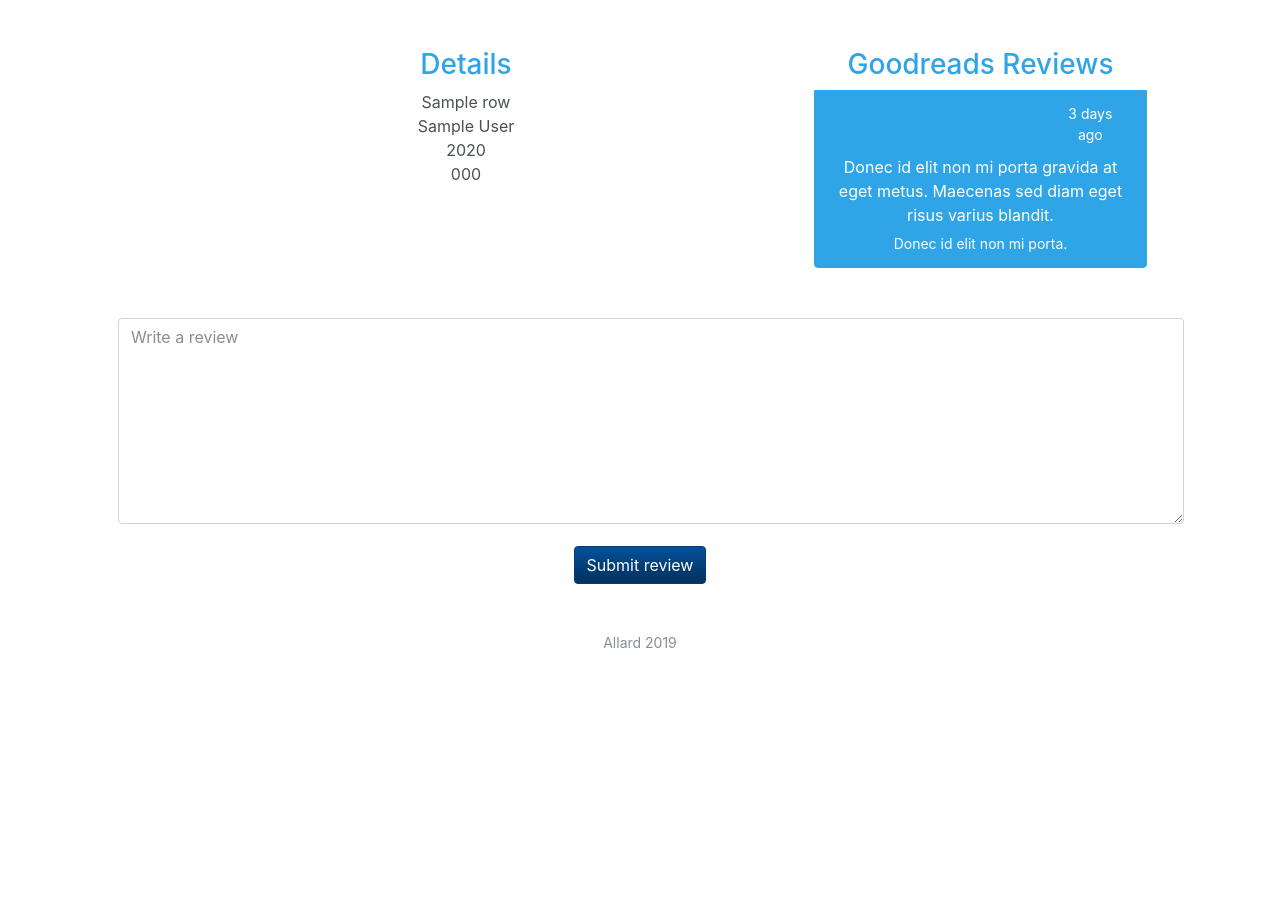
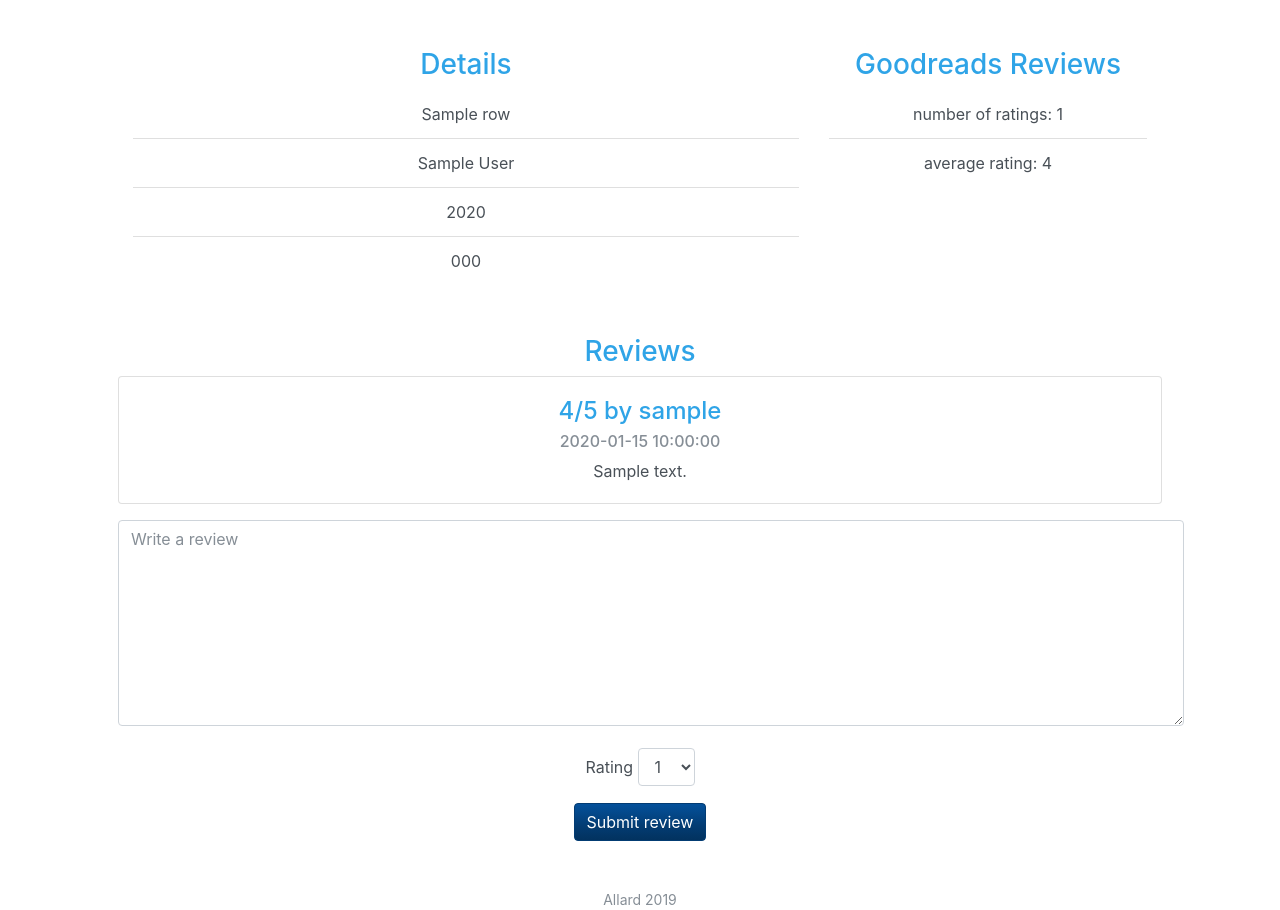
Before and after one commit to AllardQuek/Books-CS50W-P1, a Flask app: template templates/bookpage.html in a window 1280 px wide. Shown: the part 56-966 px from the top of the page. Before the commit the page ends 704 px from the top, so only its background shows below. Run offline with Flask 2, Linux system fonts and the light colour scheme; the template is opened without the code that fills it: most values are stand-ins (such as "Sample title", 1, 10 or a date in 2020); some libraries are stand-ins or nearby versions.

Commit message:
finished /bookpage and /submitreview routes

```diff
--- a/application.py
+++ b/application.py
@@ -1,5 +1,6 @@
 import os
 import requests
+import datetime
 
 from flask import Flask, session, render_template, request, redirect, flash
 from flask_session import Session
@@ -33,7 +34,6 @@ def register():
     if request.method == "POST":
         username = request.form.get("username")
         password = request.form.get("password")
-
 
         # Does db.execute fetchall return a list of strings? It returns [('Apple',), ('Allard',)] which is a LIST of 0 or more dict objects, which are keys and values representing a table’s fields and cells, respectively.
         # type of result is <class 'sqlalchemy.engine.result.RowProxy'>, which cannot be compared to string returned via request.form.get
@@ -127,28 +127,45 @@ def bookpage(isbn):
     row = db.execute("SELECT * FROM books WHERE isbn = :isbn", {"isbn": isbn}).fetchone()
     if row is None:
         return render_template("error.html", message="No such book!"), 400
-    print(row)
 
-    reviews = db.execute("SELECT review FROM reviews WHERE title = :title", {"title": title }).fetchall()
-    print(reviews)
+    reviews = db.execute("SELECT review, username, datetime, rating FROM reviews WHERE isbn = :isbn", {"isbn": isbn }).fetchall()
 
-    # Goodreads reviews (using API?)
+    # Goodreads reviews data using API
+    res = requests.get("https://www.goodreads.com/book/review_counts.json", params={"key": "rp5fatbknRT7djHIMLasw", "isbns": isbn})
+    ratings_count = res.json()['books'][0]['work_ratings_count']
+    average_rating = res.json()['books'][0]['average_rating']
 
-    # Submit review
-    return render_template("bookpage.html", row=row)
 
-@app.route("/submitreview", methods=["POST"])
-def submitreview():
+    return render_template("bookpage.html", row=row, reviews=reviews, ratings_count=ratings_count, average_rating=average_rating)
+
+@app.route("/bookpage/<isbn>/submitreview", methods=["POST"])
+def submitreview(isbn):
+
+    # fetchone is important lest ResultProxy object returned instead of RowProxy which has attribute title
+    user = db.execute("SELECT username FROM users WHERE id = :id", {"id": session["user_id"]}).fetchone()
+    book = db.execute("SELECT title FROM books WHERE isbn = :isbn", {"isbn": isbn}).fetchone()
+
+    # Check if user has already submitted a review
+    if db.execute("SELECT review FROM reviews WHERE title = :title AND username = :username", {"title": book.title, "username": user.username}).rowcount >= 1:
+        return render_template("error.html", message="Sorry, you may only submit one review!")
 
     try:
         review = request.form.get("review")
+        rating = int(request.form.get("rating"))
     except:
         return render_template("error.html", message="No review!")
 
-    return redirect("/bookpage")
+    db.execute("INSERT INTO reviews (isbn, title, review, username, datetime, rating) VALUES (:isbn, :title, :review, :username, to_char(current_timestamp, 'DD-MM-YYYY HH12:MI:SS'), :rating)", {"isbn": isbn, "title": book.title, "review": review, "username":user.username, "rating": rating})
+    db.commit()
+
+    return redirect(f"/bookpage/{isbn}")
 
 
 @app.route("/api/<int:isbn>")
 def api(isbn):
-    res = requests.get("https://www.goodreads.com/book/review_counts.json", params={"key": "KEY", "isbns": "9781632168146"})
-    print(res.json())
+
+    res = requests.get("https://www.goodreads.com/book/review_counts.json", params={"key": "rp5fatbknRT7djHIMLasw", "isbns": isbn})
+    if not res:
+        return render_template("error.html", message="isbn number does not exist!"), 404
+
+    return render_template("api.html", res=res.json())
--- /dev/null
+++ b/templates/api.html
@@ -0,0 +1 @@
+{{ res }}
--- a/templates/bookpage.html
+++ b/templates/bookpage.html
@@ -3,33 +3,57 @@
 {% block main %}
     <div class="col-8 float-left">
         <h3>Details</h3>
-        <ul>
-            <li>{{ row.title }}</li>
-            <li>{{ row["author"] }}</li>
-            <li>{{ row["year"] }}</li>
-            <li>{{ row["isbn"] }}</li>
+        <ul class="list-group list-group-flush">
+            <li class="list-group-item">{{ row.title }}</li>
+            <li class="list-group-item">{{ row.author }}</li>
+            <li class="list-group-item">{{ row.year }}</li>
+            <li class="list-group-item">{{ row.isbn }}</li>
         </ul>
     </div>
 
-    <div class="list-group col-4 float-right">
+    <div class="col-4 float-right">
         <h3>Goodreads Reviews</h3>
-        <a href="#" class="list-group-item list-group-item-action flex-column align-items-start active">
-            <div class="d-flex w-100 justify-content-between">
-              <h5 class="mb-1">List group item heading</h5>
-              <small>3 days ago</small>
-            </div>
-            <p class="mb-1">Donec id elit non mi porta gravida at eget metus. Maecenas sed diam eget risus varius blandit.</p>
-            <small>Donec id elit non mi porta.</small>
-        </a>
+        <ul class="list-group list-group-flush">
+            <li class="list-group-item">number of ratings: {{ ratings_count }}</li>
+            <li class="list-group-item">average rating: {{ average_rating }}</li>
+        </ul>
     </div>
 
-    <form action="{{ url_for('submitreview') }}" method="post">
+    <div class="col float-left">
+        <h3>Reviews</h3>
+    </div>
+
+
+    <div class="form-group">
+        {% for review in reviews %}
+        <div class="card form-group">
+            <div class="card-body">
+                <h4 class="card-title">{{ review.rating }}/5 by {{ review.username }}</h4>
+                <h6 class="card-subtitle mb-2 text-muted">{{ review.datetime }}</h6>
+                <p class="card-text">{{ review.review }}</p>
+            </div>
+        </div>
+        {% endfor %}
+    </div>
+
+
+    <form action="{{ url_for('submitreview', isbn=row.isbn) }}" method="post">
         <div class="form-group">
             <textarea id="textarea" class="form-control" name="review" rows="8" cols="100" placeholder="Write a review"></textarea>
         </div>
+
+        <div class="form-group">
+            <label for="rating">Rating</label>
+            <select class="form-control" id="rating" name="rating">
+               <option>1</option>
+               <option>2</option>
+               <option>3</option>
+               <option>4</option>
+               <option>5</option>
+            </select>
+        </div>
+
         <button class="btn btn-info" type="submit">Submit review</button>
     </form>
 
-
-
 {% endblock %}
```
Also changed, not shown: 3 other files.
